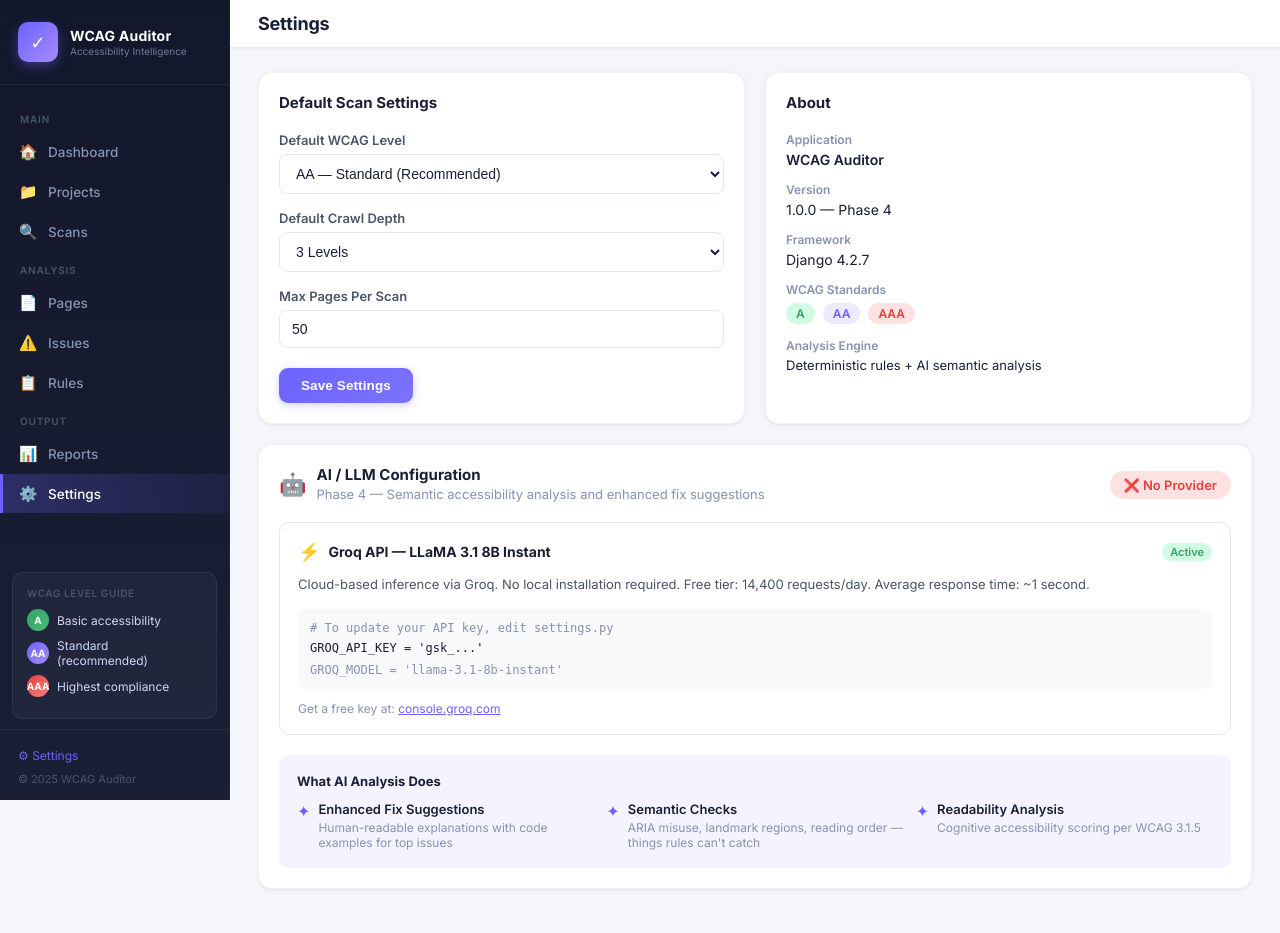
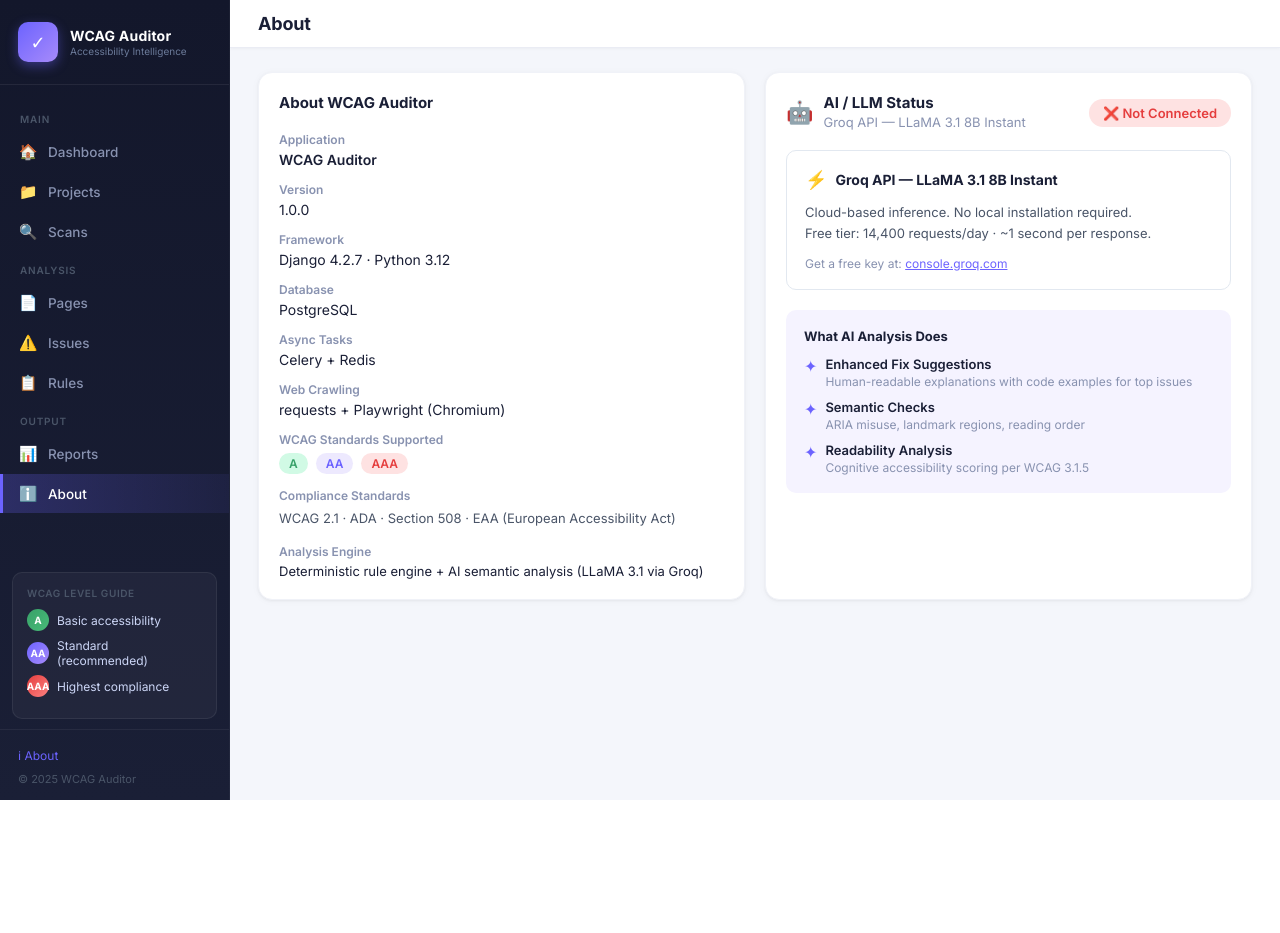
Before and after one commit to Jash107-dev/WCAG_auditor, a Django app: page /settings/ in a window 1280 px wide. After the commit the page ends 800 px from the top, so only its background shows below. Run offline with Django 5.2, Linux system fonts and the light colour scheme; parts of the project's set-up code (start-up, migrations or seed data) failed here and were passed over.

Commit message:
feat: rename Settings to About, remove default scan settings card
- Settings page renamed to About with project info, tech stack, compliance standards
- Removed Default Scan Settings card (scan settings set per-scan on homepage)
- Sidebar icon changed from gear to info icon
- Kept AI/LLM status section

```diff
--- a/templates/base.html
+++ b/templates/base.html
@@ -320,7 +320,7 @@
             <span class="nav-icon">📊</span> Reports
         </a>
         <a href="/settings/" class="{% block nav_settings %}{% endblock %}">
-            <span class="nav-icon">⚙️</span> Settings
+            <span class="nav-icon">ℹ️</span> About
         </a>
     </nav>
 
@@ -341,7 +341,7 @@
     </div>
 
     <div class="sidebar-footer">
-        <a href="/settings/">⚙ Settings</a>
+        <a href="/settings/">ℹ About</a>
         <p style="margin-top:8px;">© 2025 WCAG Auditor</p>
     </div>
 </div>
--- a/templates/core/settings.html
+++ b/templates/core/settings.html
@@ -1,45 +1,14 @@
 {% extends "base.html" %}
 {% block nav_settings %}active{% endblock %}
-{% block page_title %}Settings{% endblock %}
+{% block page_title %}About{% endblock %}
 
 {% block content %}
 
 <div style="display:grid; grid-template-columns:1fr 1fr; gap:20px; margin-bottom:20px;">
 
-    <!-- Default Scan Settings -->
-    <div class="card">
-        <h3 style="font-size:15px; font-weight:700; color:#1a1f36; margin-bottom:20px;">Default Scan Settings</h3>
-
-        <div style="margin-bottom:16px;">
-            <label style="font-size:13px; font-weight:600; color:#4a5568; display:block; margin-bottom:6px;">Default WCAG Level</label>
-            <select style="width:100%; border:1px solid #e2e8f0; border-radius:8px; padding:10px 12px; font-size:14px; color:#1a1f36; outline:none; background:white;">
-                <option value="A">A — Basic</option>
-                <option value="AA" selected>AA — Standard (Recommended)</option>
-                <option value="AAA">AAA — Enhanced</option>
-            </select>
-        </div>
-
-        <div style="margin-bottom:16px;">
-            <label style="font-size:13px; font-weight:600; color:#4a5568; display:block; margin-bottom:6px;">Default Crawl Depth</label>
-            <select style="width:100%; border:1px solid #e2e8f0; border-radius:8px; padding:10px 12px; font-size:14px; color:#1a1f36; outline:none; background:white;">
-                <option value="5">1 Level</option>
-                <option value="10" selected>3 Levels</option>
-                <option value="25">5 Levels</option>
-                <option value="50">10 Levels</option>
-            </select>
-        </div>
-
-        <div style="margin-bottom:20px;">
-            <label style="font-size:13px; font-weight:600; color:#4a5568; display:block; margin-bottom:6px;">Max Pages Per Scan</label>
-            <input type="number" value="50" style="width:100%; border:1px solid #e2e8f0; border-radius:8px; padding:10px 12px; font-size:14px; color:#1a1f36; outline:none;">
-        </div>
-
-        <button class="btn-primary">Save Settings</button>
-    </div>
-
     <!-- About -->
     <div class="card">
-        <h3 style="font-size:15px; font-weight:700; color:#1a1f36; margin-bottom:20px;">About</h3>
+        <h3 style="font-size:15px; font-weight:700; color:#1a1f36; margin-bottom:20px;">About WCAG Auditor</h3>
 
         <div style="margin-bottom:14px;">
             <div style="font-size:12px; color:#8892b0; font-weight:600; margin-bottom:4px;">Application</div>
@@ -47,37 +16,52 @@
         </div>
         <div style="margin-bottom:14px;">
             <div style="font-size:12px; color:#8892b0; font-weight:600; margin-bottom:4px;">Version</div>
-            <div style="font-size:14px; color:#1a1f36;">1.0.0 — Phase 4</div>
+            <div style="font-size:14px; color:#1a1f36;">1.0.0</div>
         </div>
         <div style="margin-bottom:14px;">
             <div style="font-size:12px; color:#8892b0; font-weight:600; margin-bottom:4px;">Framework</div>
-            <div style="font-size:14px; color:#1a1f36;">Django 4.2.7</div>
+            <div style="font-size:14px; color:#1a1f36;">Django 4.2.7 · Python 3.12</div>
         </div>
         <div style="margin-bottom:14px;">
-            <div style="font-size:12px; color:#8892b0; font-weight:600; margin-bottom:4px;">WCAG Standards</div>
+            <div style="font-size:12px; color:#8892b0; font-weight:600; margin-bottom:4px;">Database</div>
+            <div style="font-size:14px; color:#1a1f36;">PostgreSQL</div>
+        </div>
+        <div style="margin-bottom:14px;">
+            <div style="font-size:12px; color:#8892b0; font-weight:600; margin-bottom:4px;">Async Tasks</div>
+            <div style="font-size:14px; color:#1a1f36;">Celery + Redis</div>
+        </div>
+        <div style="margin-bottom:14px;">
+            <div style="font-size:12px; color:#8892b0; font-weight:600; margin-bottom:4px;">Web Crawling</div>
+            <div style="font-size:14px; color:#1a1f36;">requests + Playwright (Chromium)</div>
+        </div>
+        <div style="margin-bottom:14px;">
+            <div style="font-size:12px; color:#8892b0; font-weight:600; margin-bottom:4px;">WCAG Standards Supported</div>
             <div style="display:flex; gap:8px; margin-top:6px;">
                 <span style="background:#d1fae5; color:#38a169; padding:3px 10px; border-radius:20px; font-size:12px; font-weight:600;">A</span>
                 <span style="background:#ede9fe; color:#6c63ff; padding:3px 10px; border-radius:20px; font-size:12px; font-weight:600;">AA</span>
                 <span style="background:#fee2e2; color:#e53e3e; padding:3px 10px; border-radius:20px; font-size:12px; font-weight:600;">AAA</span>
             </div>
         </div>
+        <div style="margin-bottom:14px;">
+            <div style="font-size:12px; color:#8892b0; font-weight:600; margin-bottom:4px;">Compliance Standards</div>
+            <div style="font-size:13px; color:#4a5568; line-height:1.8;">
+                WCAG 2.1 · ADA · Section 508 · EAA (European Accessibility Act)
+            </div>
+        </div>
         <div>
             <div style="font-size:12px; color:#8892b0; font-weight:600; margin-bottom:4px;">Analysis Engine</div>
-            <div style="font-size:13px; color:#1a1f36;">Deterministic rules + AI semantic analysis</div>
+            <div style="font-size:13px; color:#1a1f36;">Deterministic rule engine + AI semantic analysis (LLaMA 3.1 via Groq)</div>
         </div>
     </div>
 
-</div>
-
-<!-- LLM Configuration -->
-<div class="card" style="margin-bottom:20px;">
+    <!-- AI Status -->
+    <div class="card">
         <div style="display:flex; align-items:center; gap:10px; margin-bottom:20px;">
             <span style="font-size:22px;">🤖</span>
             <div>
-            <h3 style="font-size:15px; font-weight:700; color:#1a1f36;">AI / LLM Configuration</h3>
-            <p style="font-size:13px; color:#8892b0; margin-top:2px;">Phase 4 — Semantic accessibility analysis and enhanced fix suggestions</p>
+                <h3 style="font-size:15px; font-weight:700; color:#1a1f36;">AI / LLM Status</h3>
+                <p style="font-size:13px; color:#8892b0; margin-top:2px;">Groq API — LLaMA 3.1 8B Instant</p>
             </div>
-        <!-- Live status badge -->
             <div style="margin-left:auto;">
                 {% if llm_status.available %}
                     <span style="background:#d1fae5; color:#38a169; padding:6px 14px; border-radius:20px; font-size:13px; font-weight:600;">
@@ -85,58 +69,47 @@
                     </span>
                 {% else %}
                     <span style="background:#fee2e2; color:#e53e3e; padding:6px 14px; border-radius:20px; font-size:13px; font-weight:600;">
-                    ❌ No Provider
+                        ❌ Not Connected
                     </span>
                 {% endif %}
             </div>
         </div>
 
-    <div style="display:grid; grid-template-columns:1fr; gap:20px;">
-
-        <!-- Groq -->
-        <div style="border:1px solid #e2e8f0; border-radius:10px; padding:18px;">
+        <div style="border:1px solid #e2e8f0; border-radius:10px; padding:18px; margin-bottom:20px;">
             <div style="display:flex; align-items:center; gap:8px; margin-bottom:12px;">
                 <span style="font-size:18px;">⚡</span>
                 <h4 style="font-size:14px; font-weight:700; color:#1a1f36;">Groq API — LLaMA 3.1 8B Instant</h4>
-                <span style="background:#d1fae5; color:#38a169; padding:2px 8px; border-radius:10px; font-size:11px; font-weight:600; margin-left:auto;">Active</span>
             </div>
-            <p style="font-size:13px; color:#4a5568; line-height:1.6; margin-bottom:14px;">
-                Cloud-based inference via Groq. No local installation required. Free tier: 14,400 requests/day. Average response time: ~1 second.
+            <p style="font-size:13px; color:#4a5568; line-height:1.6; margin-bottom:12px;">
+                Cloud-based inference. No local installation required.<br>
+                Free tier: 14,400 requests/day · ~1 second per response.
             </p>
-            <div style="background:#f8f9fa; border-radius:8px; padding:12px; font-family:monospace; font-size:12px; color:#1a1f36; margin-bottom:12px;">
-                <div style="color:#8892b0; margin-bottom:6px;"># To update your API key, edit settings.py</div>
-                <div>GROQ_API_KEY = 'gsk_...'</div>
-                <div style="color:#8892b0; margin-top:8px;">GROQ_MODEL = 'llama-3.1-8b-instant'</div>
-            </div>
             <div style="font-size:12px; color:#8892b0;">
                 Get a free key at: <a href="https://console.groq.com" target="_blank" style="color:#6c63ff;">console.groq.com</a>
             </div>
         </div>
 
-    </div>
-
-    <!-- What LLM does -->
-    <div style="margin-top:20px; background:#f5f3ff; border-radius:10px; padding:18px;">
+        <div style="background:#f5f3ff; border-radius:10px; padding:18px;">
             <h4 style="font-size:13px; font-weight:700; color:#1a1f36; margin-bottom:12px;">What AI Analysis Does</h4>
-        <div style="display:grid; grid-template-columns:repeat(3,1fr); gap:12px; font-size:13px;">
+            <div style="display:flex; flex-direction:column; gap:10px; font-size:13px;">
                 <div style="display:flex; gap:8px; align-items:flex-start;">
                     <span style="color:#6c63ff; font-size:16px; flex-shrink:0;">✦</span>
                     <div>
-                    <div style="font-weight:600; color:#1a1f36; margin-bottom:3px;">Enhanced Fix Suggestions</div>
+                        <div style="font-weight:600; color:#1a1f36; margin-bottom:2px;">Enhanced Fix Suggestions</div>
                         <div style="color:#8892b0; font-size:12px;">Human-readable explanations with code examples for top issues</div>
                     </div>
                 </div>
                 <div style="display:flex; gap:8px; align-items:flex-start;">
                     <span style="color:#6c63ff; font-size:16px; flex-shrink:0;">✦</span>
                     <div>
-                    <div style="font-weight:600; color:#1a1f36; margin-bottom:3px;">Semantic Checks</div>
-                    <div style="color:#8892b0; font-size:12px;">ARIA misuse, landmark regions, reading order — things rules can't catch</div>
+                        <div style="font-weight:600; color:#1a1f36; margin-bottom:2px;">Semantic Checks</div>
+                        <div style="color:#8892b0; font-size:12px;">ARIA misuse, landmark regions, reading order</div>
                     </div>
                 </div>
                 <div style="display:flex; gap:8px; align-items:flex-start;">
                     <span style="color:#6c63ff; font-size:16px; flex-shrink:0;">✦</span>
                     <div>
-                    <div style="font-weight:600; color:#1a1f36; margin-bottom:3px;">Readability Analysis</div>
+                        <div style="font-weight:600; color:#1a1f36; margin-bottom:2px;">Readability Analysis</div>
                         <div style="color:#8892b0; font-size:12px;">Cognitive accessibility scoring per WCAG 3.1.5</div>
                     </div>
                 </div>
@@ -144,13 +117,6 @@
         </div>
     </div>
 
-<script>
-// Live-check LLM status on page load
-fetch('/llm/status/')
-    .then(r => r.json())
-    .then(data => {
-        console.log('LLM status:', data);
-    });
-</script>
+</div>
 
 {% endblock %}
```
Lines whose indentation alone changed are shown as unchanged.
